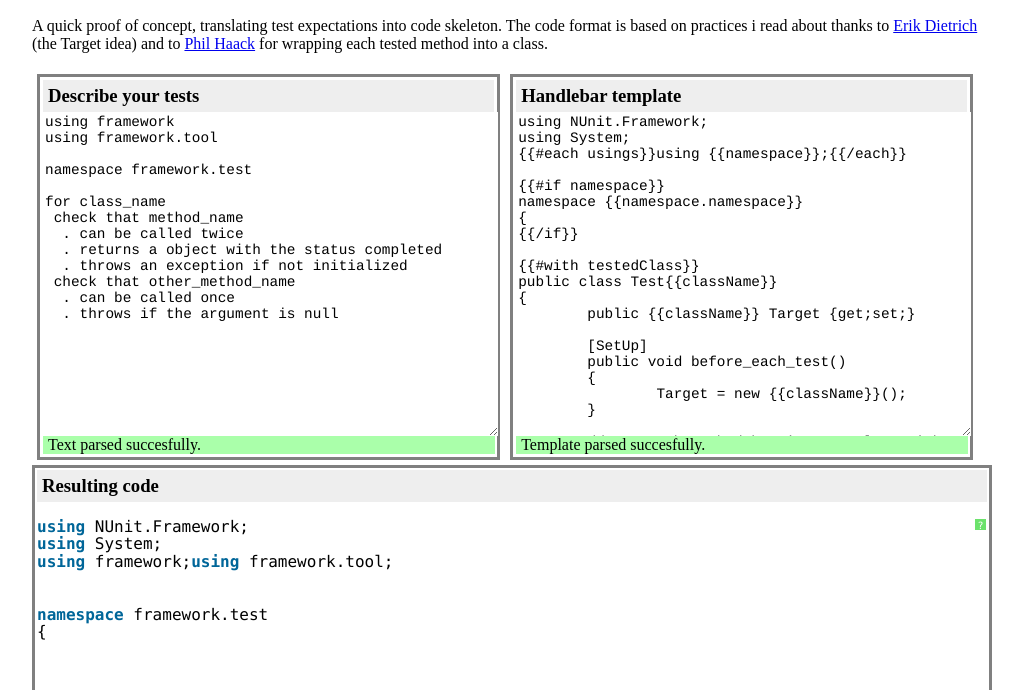
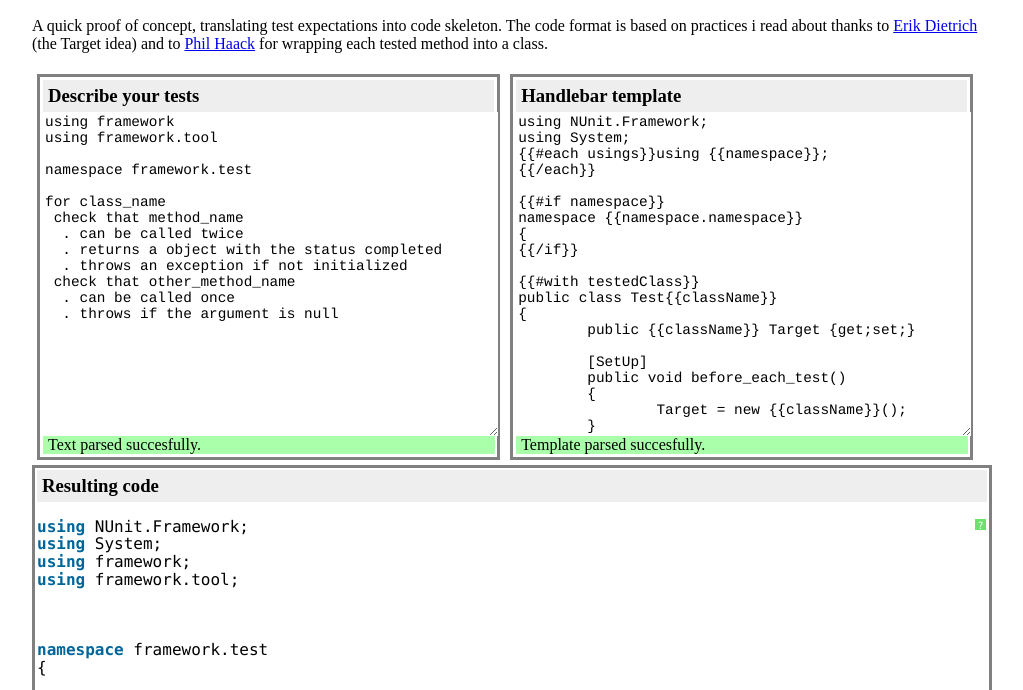
Before and after one commit to vrittis/Skeletest, a plain HTML site: page index.html in a window 1280 px wide. Shown: the part 50-740 px from the top of the page, without its empty margins (128-1151 px from the left). Drawn offline with Linux system fonts and the light colour scheme.

Commit message:
Update index.html

```diff
--- a/index.html
+++ b/index.html
@@ -60,7 +60,8 @@ for class_name
 					<textarea rows="20" cols="50" id="template" class="editor" data-ng-model="template">
 using NUnit.Framework;
 using System;
-{{#each usings}}using {{namespace}};{{/each}}
+{{#each usings}}using {{namespace}};
+{{/each}}
 
 {{#if namespace}}
 namespace {{namespace.namespace}}
@@ -89,6 +90,7 @@ public class Test{{className}}
 		public void {{testName}}()
 		{
 			// create your test here
+			Assert.IsTrue(false); // make it fail at first
 		}
 		{{/each}}
 	}
```
